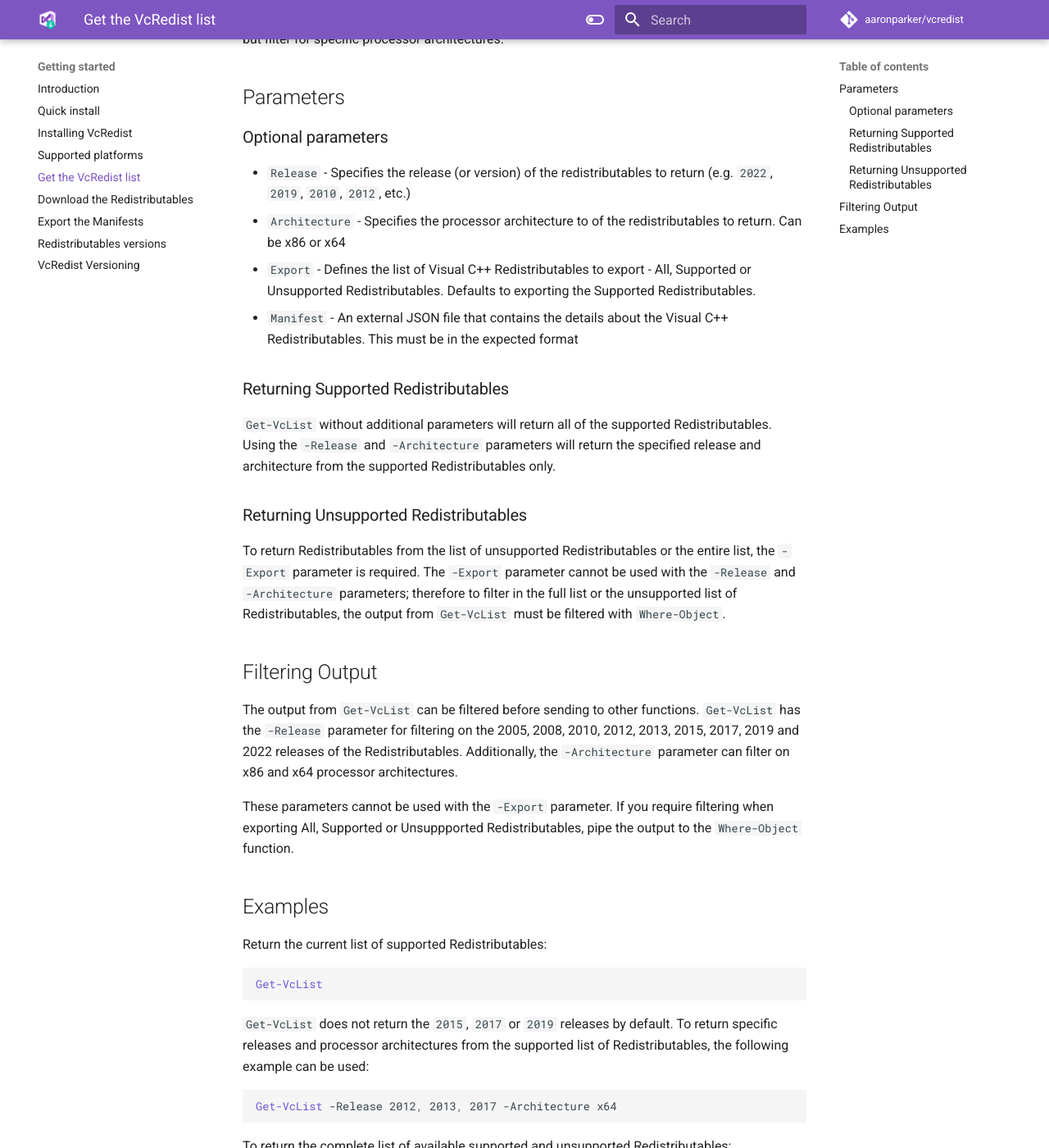
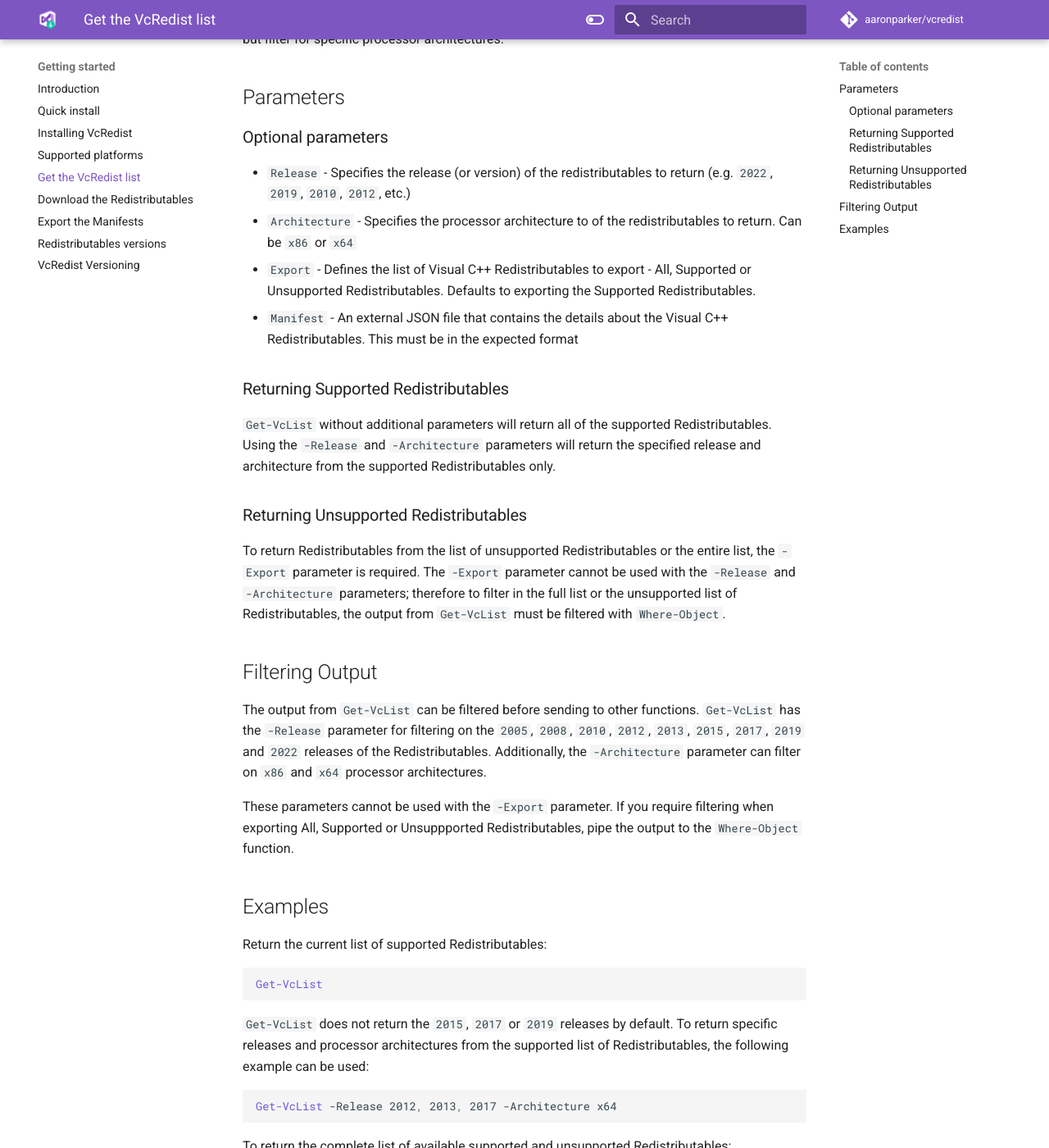
Before and after one commit to aaronparker/vcredist, an MkDocs documentation site: the page built from docs/get-vclist.md, in a window 1280 px wide and 1400 px high, scrolled down 2025 px. Shown: the whole window at 82% size. Built offline with MkDocs 1.6.1 and Material for MkDocs 9.7.7, drawn with Linux system fonts in a browser that asks for light colours; comment, search, counter and statistics services are not loaded.

Commit message:
Docs update

```diff
--- a/docs/get-vclist.md
+++ b/docs/get-vclist.md
@@ -89,7 +89,7 @@ Output from `Get-VcList` can be piped to `Save-VcRedist`, `Install-VcRedist`, `I
 ### Optional parameters
 
 * `Release` - Specifies the release (or version) of the redistributables to return (e.g. `2022`, `2019`, `2010`, `2012`, etc.)
-* `Architecture` - Specifies the processor architecture to of the redistributables to return. Can be x86 or x64
+* `Architecture` - Specifies the processor architecture to of the redistributables to return. Can be `x86` or `x64`
 * `Export` - Defines the list of Visual C++ Redistributables to export - All, Supported or Unsupported Redistributables. Defaults to exporting the Supported Redistributables.
 * `Manifest` - An external JSON file that contains the details about the Visual C++ Redistributables. This must be in the expected format
 
@@ -103,7 +103,7 @@ To return Redistributables from the list of unsupported Redistributables or the
 
 ## Filtering Output
 
-The output from `Get-VcList` can be filtered before sending to other functions. `Get-VcList` has the `-Release` parameter for filtering on the 2005, 2008, 2010, 2012, 2013, 2015, 2017, 2019 and 2022 releases of the Redistributables. Additionally, the `-Architecture` parameter can filter on x86 and x64 processor architectures.
+The output from `Get-VcList` can be filtered before sending to other functions. `Get-VcList` has the `-Release` parameter for filtering on the `2005`, `2008`, `2010`, `2012`, `2013`, `2015`, `2017`, `2019` and `2022` releases of the Redistributables. Additionally, the `-Architecture` parameter can filter on `x86` and `x64` processor architectures.
 
 These parameters cannot be used with the `-Export` parameter. If you require filtering when exporting All, Supported or Unsuppported Redistributables, pipe the output to the `Where-Object` function.
 
```
Also changed, not shown: docs/issues.md (+4 -0 lines).
